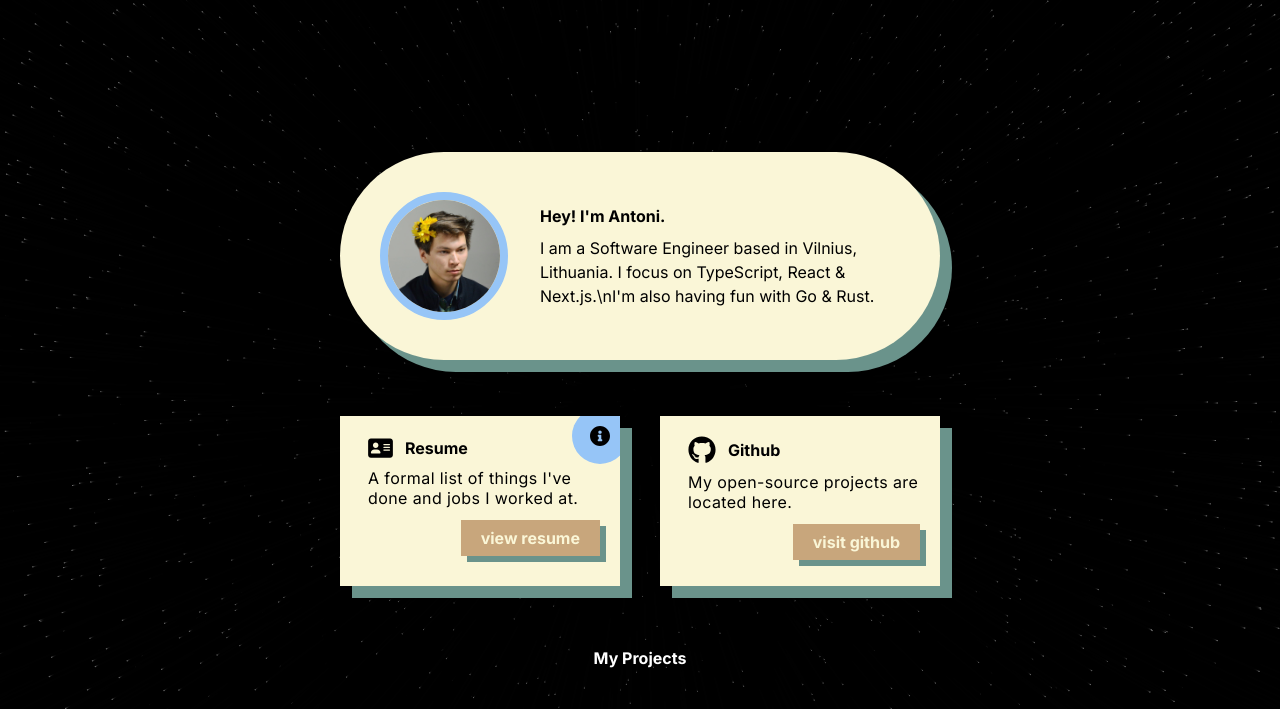
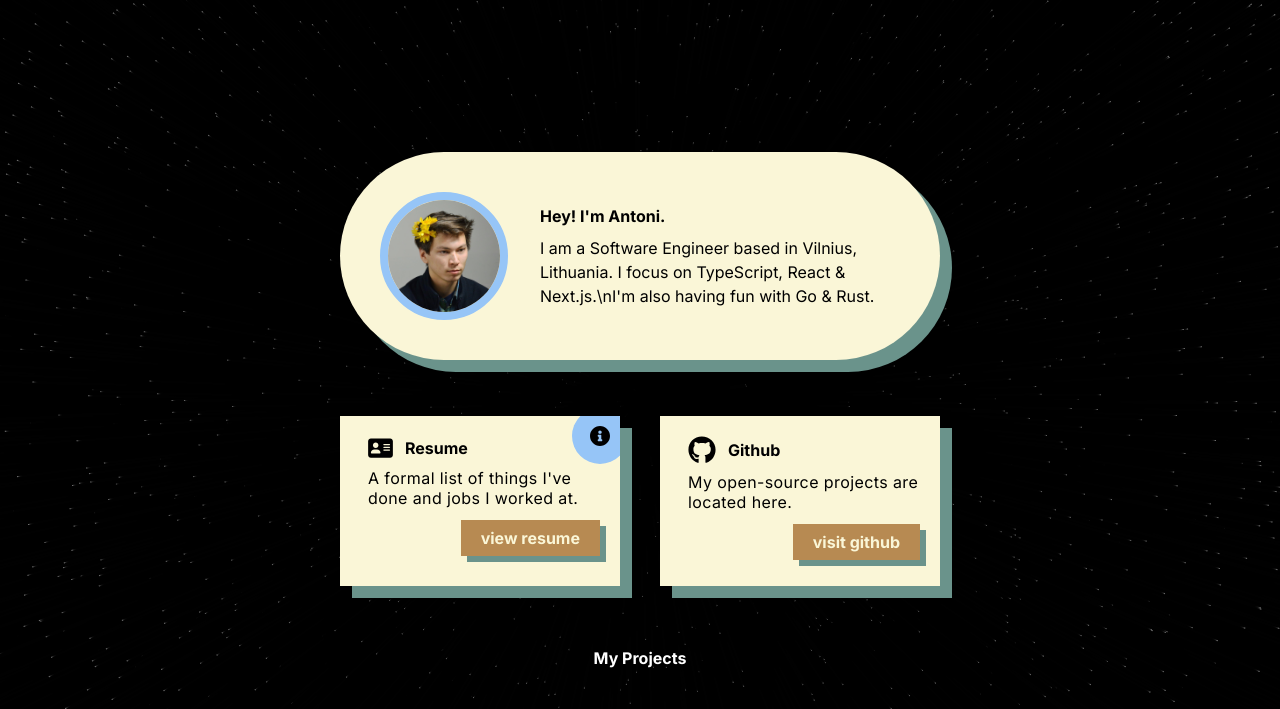
Before and after one commit to bring-shrubbery/antoni.ai, an Astro site: page / in a window 1280 px wide. Shown: the top 709 px of the page. Built offline with nearby package versions, Linux system fonts and the light colour scheme; Astro itself is replaced by a stand-in of ours; what tailwindcss-fluid-type would draw is missing.

Commit message:
Fix contrast

```diff
--- a/src/styles/theme.css
+++ b/src/styles/theme.css
@@ -1,6 +1,6 @@
 [data-theme="dark"] {
   --color-primary: #faf6d7;
-  --color-secondary: #c8a67c;
+  --color-secondary: #b78a52;
   --color-alternate: #96c5f7;
   --color-shadow: #6a938b;
   --color-text: #444444;
```
